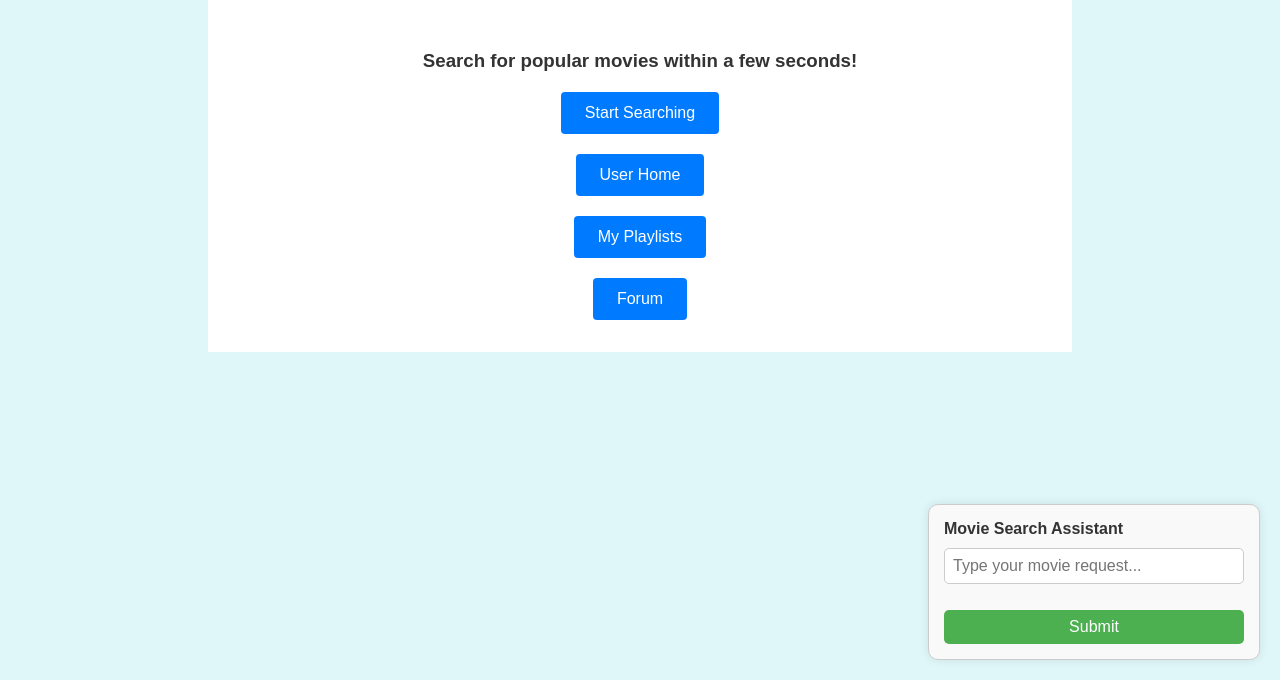
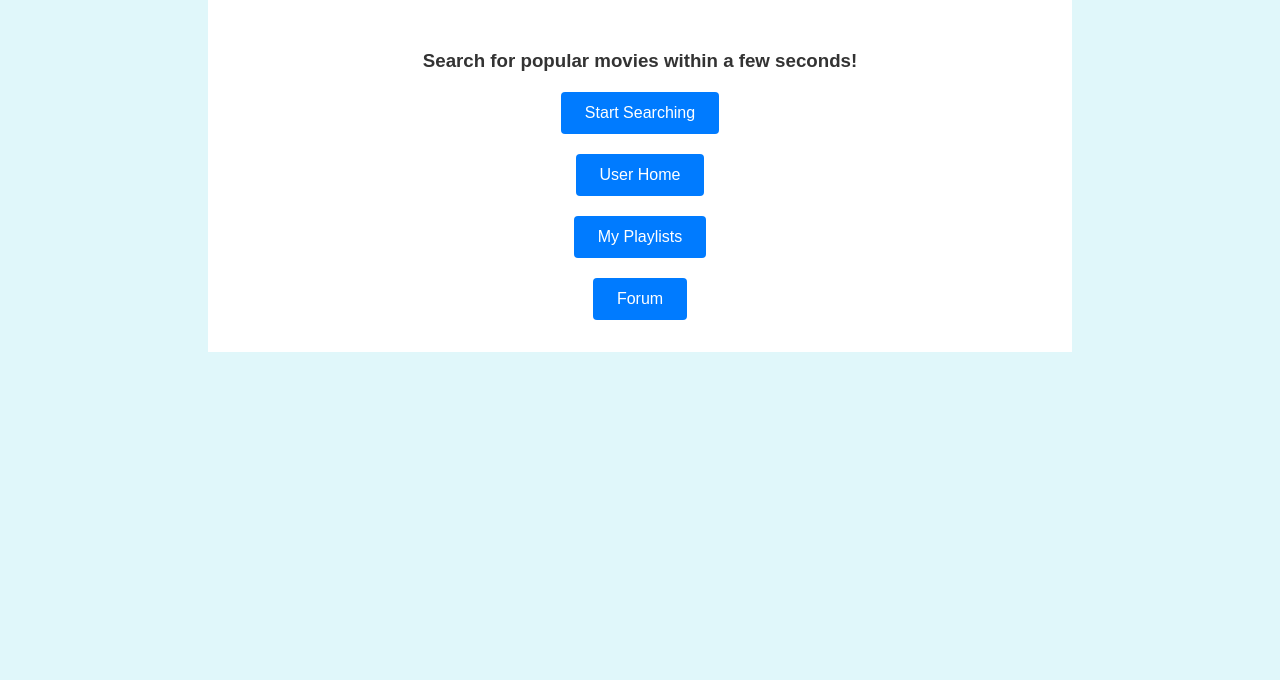
Before and after one commit to Maestro-111/movies-search-system, a Django app: page / in a window 1280 px wide. Shown: the part 120-800 px from the top of the page. Run offline with Django 4.2, Linux system fonts and the light colour scheme; parts of the project's set-up code (start-up, migrations or seed data) failed here and were passed over.

Commit message:
relocated static;chatbot search with huggin face model;chroma db

```diff
--- a/movies/menu/templates/menu/menu.html
+++ b/movies/menu/templates/menu/menu.html
@@ -8,36 +8,60 @@
     <h3>Search for popular movies within a few seconds!</h3>
 
     <div class="button-container">
-        <form action="{% url 'start_search' %}" method="get">
-            <button type="submit">Start Searching</button>
+        <form action="{% url 'start_search' %}" method="get" onsubmit="showLoading(this)">
+            <button type="submit" class="menu-button">Start Searching</button>
         </form>
     </div>
 
     <div class="button-container">
-        <form action="{% url 'user_home' %}" method="get">
-            <button type="submit">User Home</button>
+        <form action="{% url 'user_home' %}" method="get" onsubmit="showLoading(this)">
+            <button type="submit" class="menu-button">User Home</button>
         </form>
     </div>
 
     <div class="button-container">
-        <form action="{% url 'playlist_menu' %}" method="get">
-            <button type="submit">My Playlists</button>
+        <form action="{% url 'playlist_menu' %}" method="get" onsubmit="showLoading(this)">
+            <button type="submit" class="menu-button">My Playlists</button>
         </form>
     </div>
 
     <div class="button-container">
-        <form action="{% url 'forum_menu' %}" method="get">
-            <button type="submit">Forum</button>
+        <form action="{% url 'forum_menu' %}" method="get" onsubmit="showLoading(this)">
+            <button type="submit" class="menu-button">Forum</button>
         </form>
     </div>
 
-    <div id="chat_bot_request-form">
-        <h4>Movie Search Assistant</h4>
-        <form action="{% url 'chat_bot_request' %}" method="post">
-            {% csrf_token %}
-            <input type="text" name="chat_bot_request" placeholder="Type your movie request..."/>
-            <button type="submit">Submit</button>
-        </form>
+    <!-- Loading Spinner -->
+    <div id="loading-spinner" style="display: none;">
+        Loading, please wait...
     </div>
 
+    <script>
+        // Function to show loading spinner
+        function showLoading(form) {
+            document.getElementById("loading-spinner").style.display = "block";
+        }
+
+        // Add hover effect to buttons
+        document.querySelectorAll('.menu-button').forEach(button => {
+            button.addEventListener('mouseover', () => {
+                button.style.transform = "scale(1.05)";
+            });
+            button.addEventListener('mouseout', () => {
+                button.style.transform = "scale(1)";
+            });
+        });
+    </script>
+
+    <style>
+        .menu-button {
+            transition: transform 0.3s;
+        }
+
+        #loading-spinner {
+            font-size: 18px;
+            color: #555;
+            margin-top: 10px;
+        }
+    </style>
 {% endblock %}
--- a/movies/menu/urls.py
+++ b/movies/menu/urls.py
@@ -7,5 +7,4 @@ urlpatterns = [
     path('', views.main_menu, name="main_menu"),
     path('start_search/', views.start_search, name='start_search'),
     path('user_home/', views.user_home, name = 'user_home'),
-    path('chatbot/', views.chat_bot_request, name='chat_bot_request'),
 ]
--- a/movies/menu/views.py
+++ b/movies/menu/views.py
@@ -25,16 +25,3 @@ def user_home(request):
 
 def page_not_found(request, exception):
     return HttpResponseNotFound("<h1> No such Page!! </h1>")
-
-
-
-@csrf_exempt
-def chat_bot_request(request):
-
-    if request.method == 'POST':
-        user_message = request.POST.get('chat_bot_request', '')
-
-        response_message = f"Searching for movies related to: {user_message}"
-        return JsonResponse({'response_message': response_message})
-
-    return render(request, 'menu/menu.html')
--- a/movies/movie/urls.py
+++ b/movies/movie/urls.py
@@ -6,6 +6,7 @@ from django.conf.urls.static import static
 
 urlpatterns = [
     path('', views.enter_query, name='enter_query'),
+    path('chatbot/', views.chat_bot_request, name='chat_bot_request'),
     path('search/', views.movie_search, name='movie_search'),
     path('show_movie/<int:movie_id>/', views.show_movie, name='show_movie'),
 ]
--- a/movies/movies/settings.py
+++ b/movies/movies/settings.py
@@ -225,7 +225,10 @@ USE_TZ = True
 # Static files (CSS, JavaScript, Images)
 # https://docs.djangoproject.com/en/4.2/howto/static-files/
 
-STATIC_URL = 'static/'
+STATIC_URL = '/static/'
+STATICFILES_DIRS = [
+    BASE_DIR / "static",
+]
 
 # Default primary key field type
 # https://docs.djangoproject.com/en/4.2/ref/settings/#default-auto-field
--- a/movies/templates/base.html
+++ b/movies/templates/base.html
@@ -4,7 +4,7 @@
     <meta charset="UTF-8">
     <title>{% block title %}My Site{% endblock %}</title>
     {% load static %}
-    <link rel="stylesheet" href="{% static 'movie/css/styles.css' %}">
+    <link rel="stylesheet" href="{% static 'css/styles.css' %}">
     <style>
         .button-container {
             display: flex;
```
Also changed, not shown: movies/chroma_db.py (added, +9 -0 lines), movies/generate_embeddings.py (added, +42 -0 lines), movies/movie/models.py (+7 -0 lines), movies/movie/templates/movie/search_movie.html (+11 -0 lines), movies/movie/views.py (+51 -5 lines), README.md, movies/movie/migrations/0003_movieembedding.py (added), movies/static/css/styles.css (renamed from movies/movie/static/movie/css/styles.css), 1 other file.
